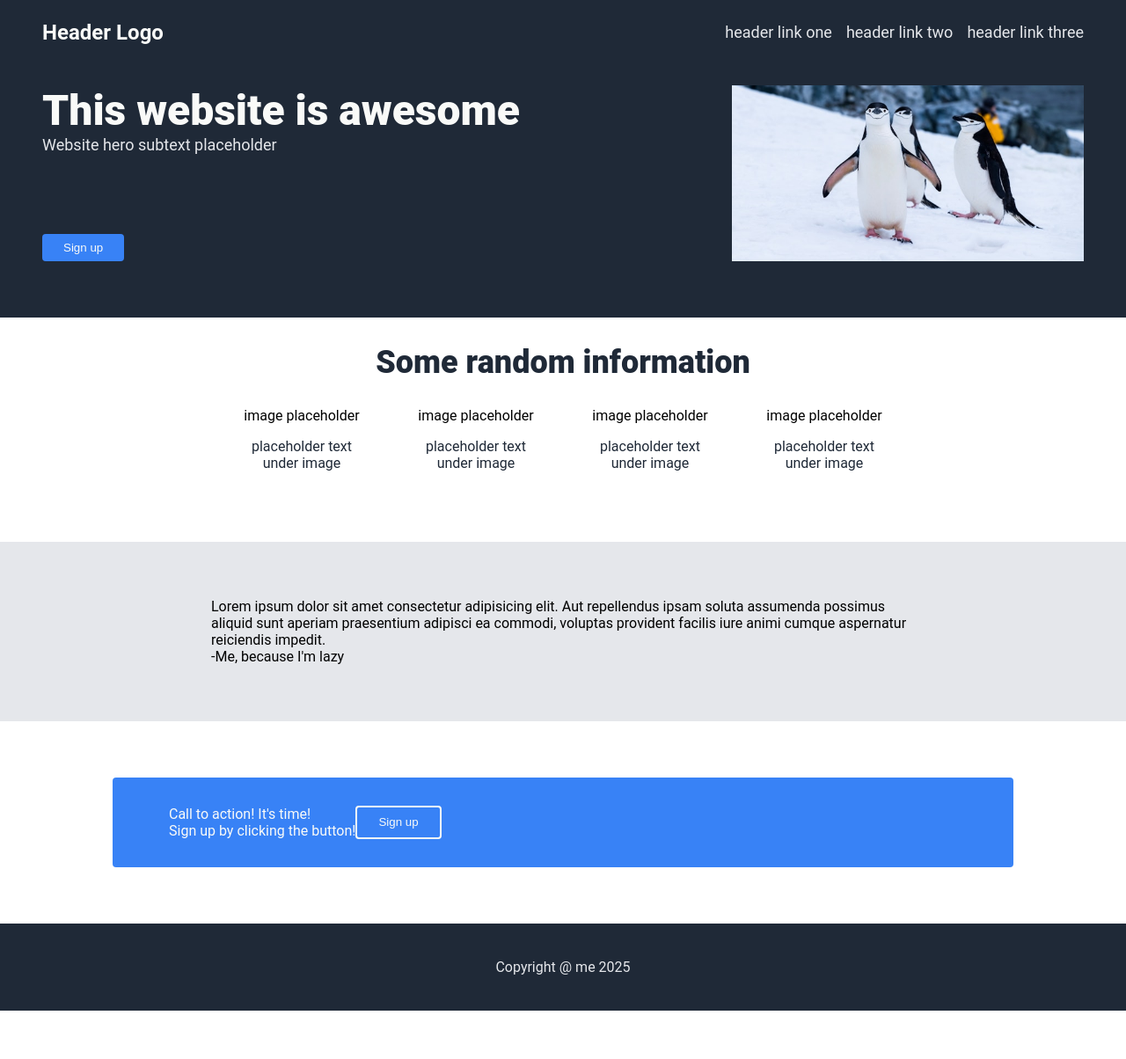
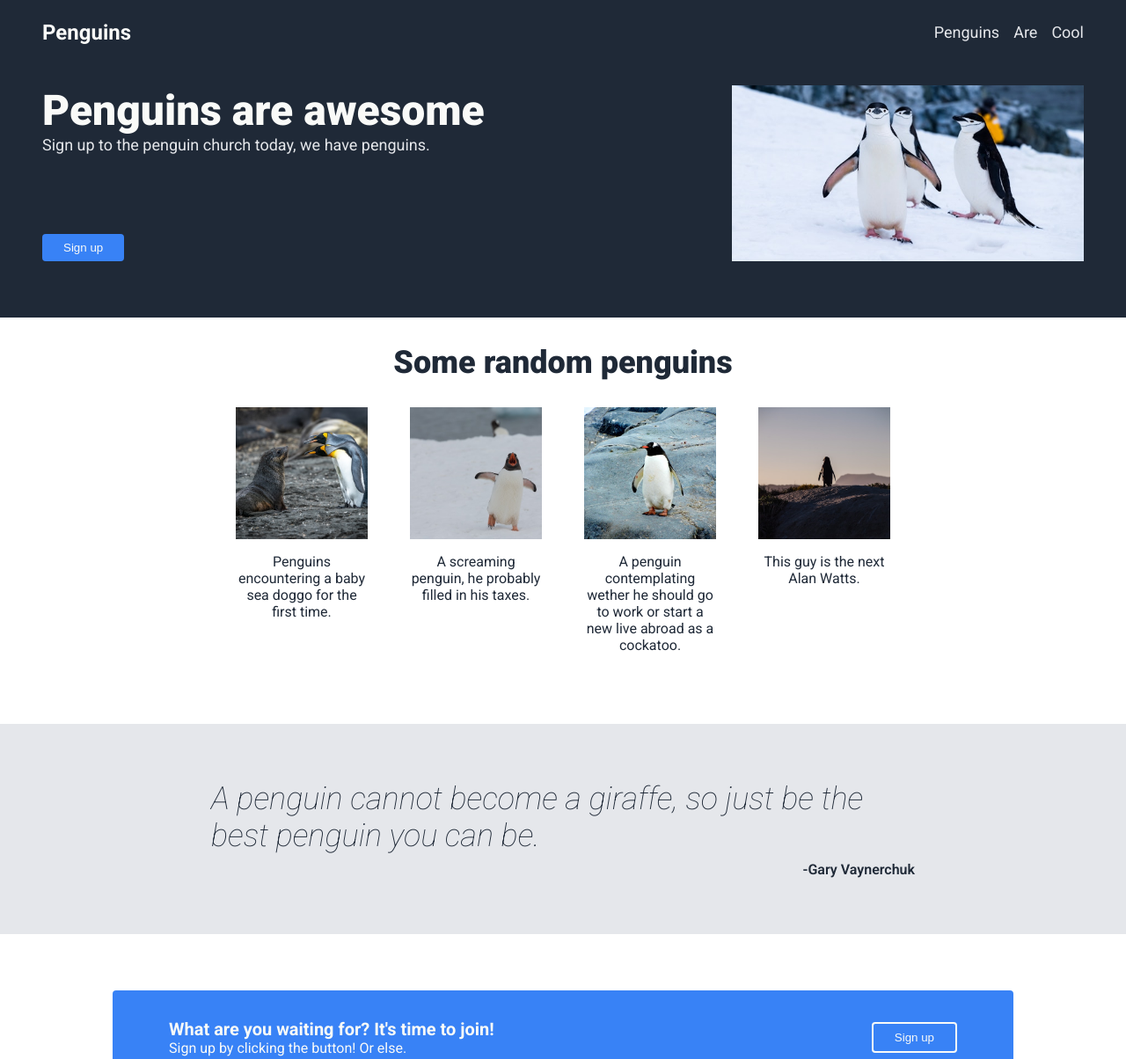
Before and after one commit to nickfrn/landing-page, a plain HTML site: page index.html in a window 1280 px wide. Shown: the top 1204 px of the page at 88% size. Before the commit the page ends 1149 px from the top, so only its background shows below. Drawn offline with Linux system fonts and the light colour scheme.

Commit message:
Add some personalization to the webpage

```diff
--- a/index.html
+++ b/index.html
@@ -3,26 +3,30 @@
 <head>
     <meta charset="UTF-8">
     <meta name="viewport" content="width=device-width, initial-scale=1.0">
+    <!-- import roboto from google fonts (otherwise thin weight won't work) -->
+    <link rel="preconnect" href="https://fonts.googleapis.com">
+    <link rel="preconnect" href="https://fonts.gstatic.com" crossorigin>
+    <link href="https://fonts.googleapis.com/css2?family=Roboto:ital,wght@0,100..900;1,100..900&display=swap" rel="stylesheet">
     <link rel="stylesheet" href="./style.css">
     <title>Landing Page</title>
 </head>
     <div class="container">
         <div class="hero">
             <div class="header">
-                <div class="logo">Header Logo</div>
+                <div class="logo">Penguins</div>
 
                 <ul class="links">
-                    <li><a href="#">header link one</a></li>
-                    <li><a href="#">header link two</a></li>
-                    <li><a href="#">header link three</a></li>
+                    <li><a href="#">Penguins</a></li>
+                    <li><a href="#">Are</a></li>
+                    <li><a href="#">Cool</a></li>
                 </ul>
             </div>
 
             <div class="hero-content">
                 <div class="hero-text">
-                    <h1>This website is awesome</h1>
+                    <h1>Penguins are awesome</h1>
 
-                    <p>Website hero subtext placeholder</p>
+                    <p>Sign up to the penguin church today, we have penguins.</p>
 
                     <button class="button" id="hero-btn">Sign up</button>
                 </div>
@@ -32,56 +36,55 @@
         </div>
 
         <div class="information">
-            <h2>Some random information</h2>
+            <h2>Some random penguins</h2>
 
             <div class="info-cards">
                 <div class="card">
-                    <div>image placeholder</div>
+                    <img class="info-img" src="./images/penguin-1.jpg" alt="penguins and seal">
 
-                    <p>placeholder text under image</p>
+                    <p>Penguins encountering a baby sea doggo for the first time.</p>
                 </div>
 
                 <div class="card">
-                    <div>image placeholder</div>
+                    <img class="info-img" src="./images/penguin-2.jpg" alt="screaming penguin">
 
-                    <p>placeholder text under image</p>
+                    <p>A screaming penguin, he probably filled in his taxes.</p>
                 </div>
 
                 <div class="card">
-                    <div>image placeholder</div>
+                    <img class="info-img" src="./images/penguin-3.jpg" alt="grumpy penguin">
 
-                    <p>placeholder text under image</p>
+                    <p>A penguin contemplating wether he should go to work or start a new live abroad as a cockatoo.</p>
                 </div>
 
                 <div class="card">
-                    <div>image placeholder</div>
+                    <img class="info-img" src="./images/penguin-4.jpg" alt="poetic penguin">
 
-                    <p>placeholder text under image</p>
+                    <p>This guy is the next Alan Watts.</p>
                 </div>
             </div>
         </div>
 
         <div class="quote">
-            <p>Lorem ipsum dolor sit amet consectetur adipisicing elit.
-                Aut repellendus ipsam soluta assumenda possimus aliquid sunt aperiam praesentium adipisci ea commodi,
-                voluptas provident facilis iure animi cumque aspernatur reiciendis impedit.
+            <p class="quote-text">A penguin cannot become a giraffe,
+                so just be the best penguin you can be.
             </p>
 
-            <p>-Me, because I'm lazy</p>
+            <p class="quote-label">-Gary Vaynerchuk</p>
         </div>
 
         <div class="call">
             <div class="call-text">
-                <p>Call to action! It's time!</p>
+                <p class="action-call">What are you waiting for? It's time to join!</p>
 
-                <p>Sign up by clicking the button!</p>
+                <p>Sign up by clicking the button! Or else.</p>
             </div>
 
-            <button class="button">Sign up</button>
+            <button class="button" id="call-btn">Sign up</button>
         </div>
 
         <div class="footer">
-            <p>Copyright @ me 2025</p>
+            <p>Copyright @ nickfrn 2025</p>
         </div>
     </div>
 <body>
```
